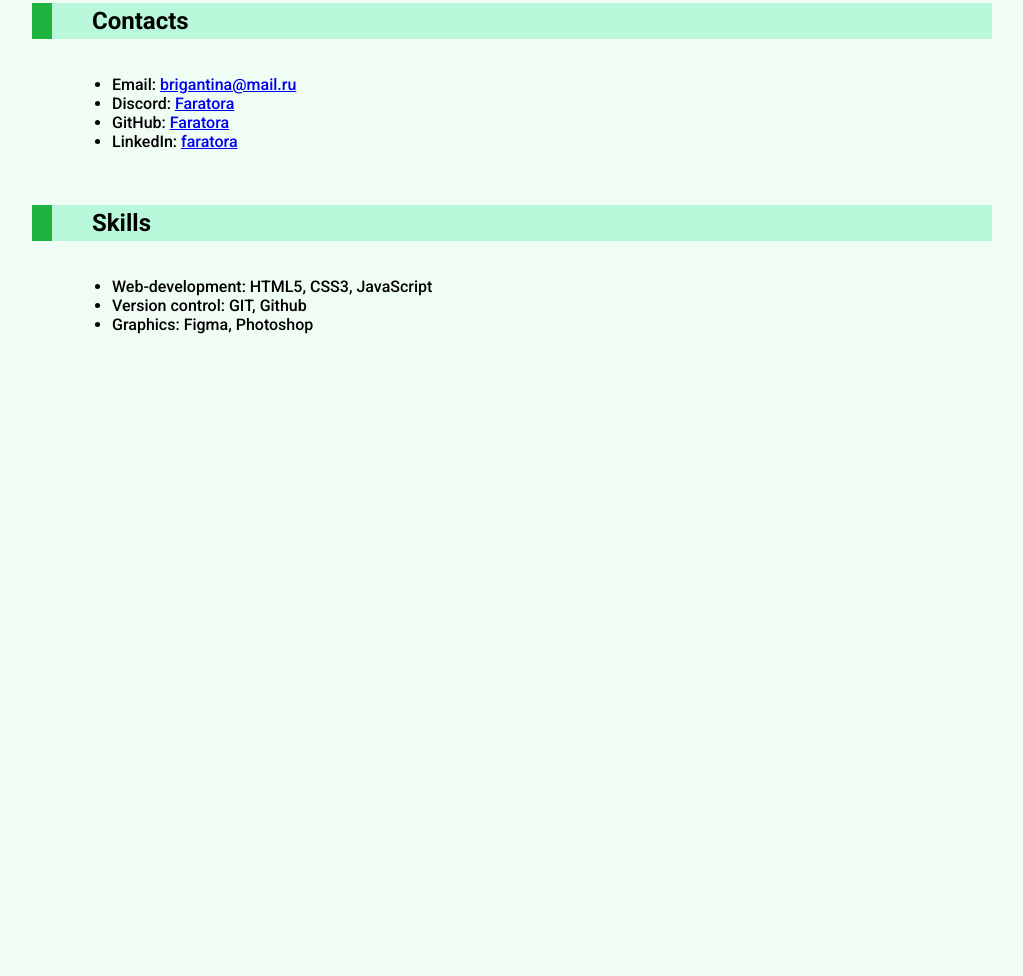
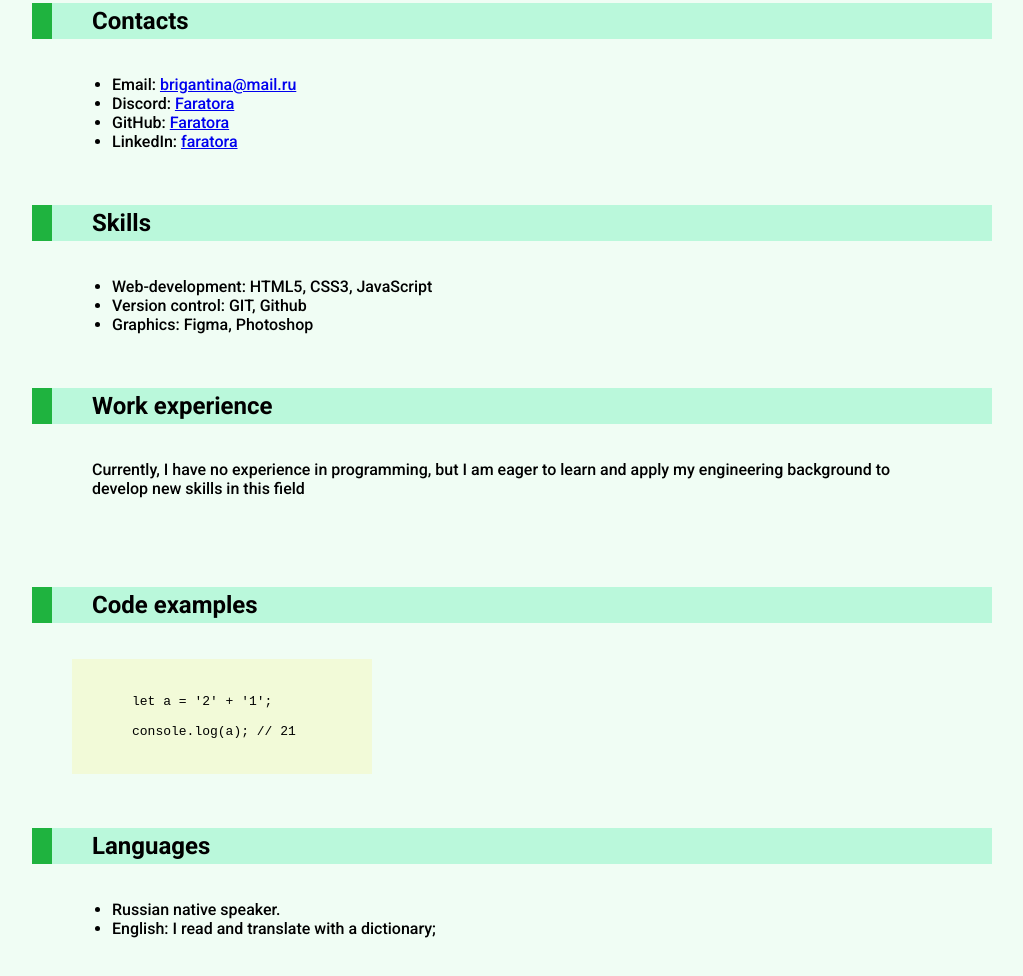
Before and after one commit to Faratora/rsschool-cv1, a plain HTML site: page index.html in a window 1280 px wide. Shown: the part 1184-2160 px from the top of the page, without its empty margins (128-1151 px from the left). Before the commit the page ends 1572 px from the top, so only its background shows below. Drawn offline with Linux system fonts and the light colour scheme.

Commit message:
feat: add section experience and languages

```diff
--- a/index.html
+++ b/index.html
@@ -167,3 +167,29 @@
         <li>Graphics: Figma, Photoshop</li>
       </ul>
     </section>
+        <!-- section experience -->
+    <section class="experience" id="experience">
+      <h2 class="section-title">Work experience</h2>
+      <p class="text">
+        Currently, I have no experience in programming, but I am eager to learn
+        and apply my engineering background to develop new skills in this field
+      </p>
+    </section>
+
+    <!-- section code -->
+    <section class="code" id="code">
+      <h2 class="section-title">Code examples</h2>
+      <pre class="code__block"><code>
+let a = '2' + '1';<br>
+console.log(a); // 21<br>
+</code></pre>
+    </section>
+
+    <!-- section languages -->
+    <section class="languages" id="languages">
+      <h2 class="section-title">Languages</h2>
+      <ul class="languages__list">
+        <li>Russian native speaker.</li>
+        <li>English: I read and translate with a dictionary;</li>
+      </ul>
+    </section>
```
